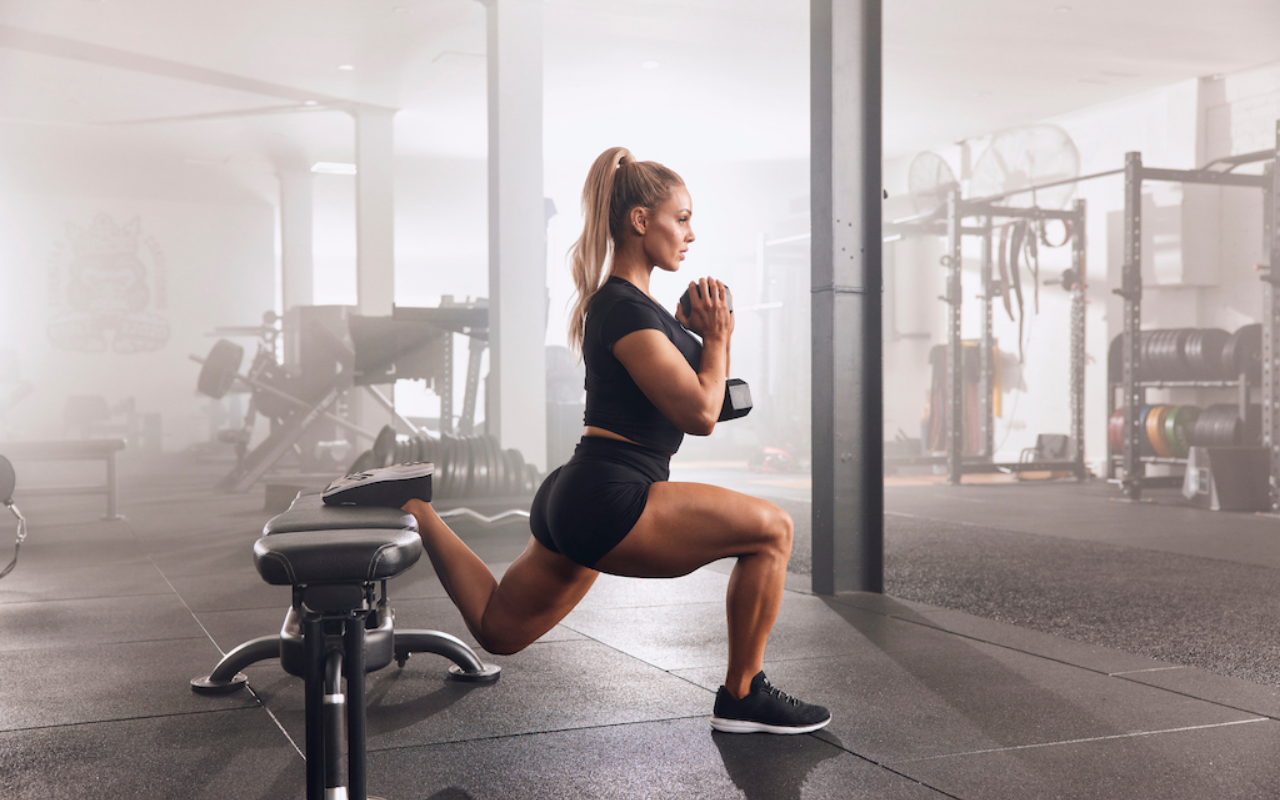
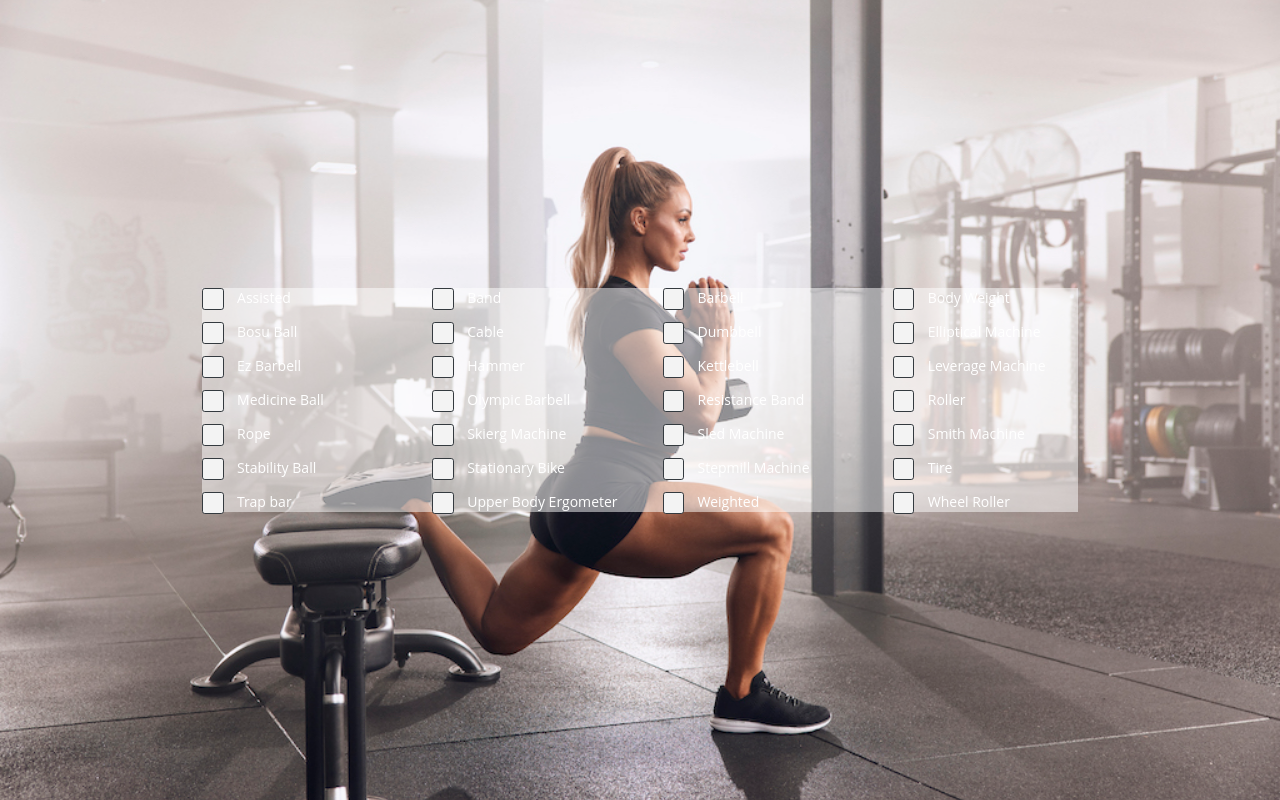
Before and after one commit to Mikoolio41/final_project, a React (Create React App) app in the folder client/: page /profile in a window 1280 px wide. Before the commit this address had no page. Built offline with nearby package versions, Linux system fonts and the light colour scheme.

Commit message:
profile and equip

```diff
--- /dev/null
+++ b/client/src/components/Equipment.css
@@ -0,0 +1,57 @@
+.checkboxContainer {
+  background-color: rgba(255, 255, 255, 0.5);
+  display: grid;
+  grid-template-columns: repeat(4, 1fr);
+  gap: 14px;
+  column-gap: 45px;
+  color: white;
+}
+
+.checkbox-rect input[type="checkbox"] {
+  display: none;
+}
+.checkbox-rect input[type="checkbox"] + label {
+  display: block;
+  position: relative;
+  padding-left: 35px;
+  margin-bottom: 20px;
+  font: 14px/20px "Open Sans", Arial, sans-serif;
+  cursor: pointer;
+  -webkit-user-select: none;
+  -moz-user-select: none;
+  -ms-user-select: none;
+}
+.checkbox-rect input[type="checkbox"]:hover + label:hover {
+  color: rgb(23, 86, 228);
+}
+.checkbox-rect input[type="checkbox"]:hover + label:before {
+  background: #50565a;
+  box-shadow: inset 0px 0px 0px 2px #f7f2f2;
+}
+.checkbox-rect input[type="checkbox"] + label:last-child {
+  margin-bottom: 0;
+}
+.checkbox-rect input[type="checkbox"] + label:before {
+  content: "";
+  display: block;
+  width: 1.4em;
+  height: 1.4em;
+  border: 1px solid #343a3f;
+  border-radius: 0.2em;
+  position: absolute;
+  left: 0;
+  top: 0;
+  -webkit-transition: all 0.2s, background 0.2s ease-in-out;
+  transition: all 0.2s, background 0.2s ease-in-out;
+  background: #f3f3f3;
+}
+.checkbox-rect input[type="checkbox"]:checked + label:before {
+  width: 1.3em;
+  height: 1.3em;
+  border-radius: 0.2em;
+  border: 2px solid #fff;
+  -webkit-transform: rotate(90deg);
+  transform: rotate(90deg);
+  background: #50565a;
+  box-shadow: 0 0 0 1px #000;
+}
--- /dev/null
+++ b/client/src/components/Equipment.js
@@ -0,0 +1,125 @@
+import React from "react";
+import "./Equipment.css";
+
+function Equipment() {
+  return (
+    <div className="checkboxContainer">
+      <div className="checkbox-rect">
+        <input type="checkbox" id="checkbox-rect1" name="check"></input>
+        <label htmlFor="checkbox-rect1">Assisted</label>
+      </div>
+      <div className="checkbox-rect">
+        <input type="checkbox" id="checkbox-rect2" name="check"></input>
+        <label htmlFor="checkbox-rect2">Band</label>
+      </div>
+      <div className="checkbox-rect">
+        <input type="checkbox" id="checkbox-rect3" name="check"></input>
+        <label htmlFor="checkbox-rect3">Barbell</label>
+      </div>
+      <div className="checkbox-rect">
+        <input type="checkbox" id="checkbox-rect4" name="check"></input>
+        <label htmlFor="checkbox-rect4">Body Weight</label>
+      </div>
+      <div className="checkbox-rect">
+        <input type="checkbox" id="checkbox-rect5" name="check"></input>
+        <label htmlFor="checkbox-rect5">Bosu Ball</label>
+      </div>
+      <div className="checkbox-rect">
+        <input type="checkbox" id="checkbox-rect6" name="check"></input>
+        <label htmlFor="checkbox-rect6">Cable</label>
+      </div>
+      <div className="checkbox-rect">
+        <input type="checkbox" id="checkbox-rect7" name="check"></input>
+        <label htmlFor="checkbox-rect7">Dumbbell</label>
+      </div>
+      <div className="checkbox-rect">
+        <input type="checkbox" id="checkbox-rect8" name="check"></input>
+        <label htmlFor="checkbox-rect8">Elliptical Machine</label>
+      </div>
+      <div className="checkbox-rect">
+        <input type="checkbox" id="checkbox-rect9" name="check"></input>
+        <label htmlFor="checkbox-rect9">Ez Barbell</label>
+      </div>
+      <div className="checkbox-rect">
+        <input type="checkbox" id="checkbox-rect10" name="check"></input>
+        <label htmlFor="checkbox-rect10">Hammer</label>
+      </div>
+      <div className="checkbox-rect">
+        <input type="checkbox" id="checkbox-rect11" name="check"></input>
+        <label htmlFor="checkbox-rect11">Kettlebell</label>
+      </div>
+      <div className="checkbox-rect">
+        <input type="checkbox" id="checkbox-rect12" name="check"></input>
+        <label htmlFor="checkbox-rect12">Leverage Machine</label>
+      </div>
+      <div className="item">
+        <div className="checkbox-rect">
+          <input type="checkbox" id="checkbox-rect13" name="check"></input>
+          <label htmlFor="checkbox-rect13">Medicine Ball</label>
+        </div>
+      </div>
+      <div className="checkbox-rect">
+        <input type="checkbox" id="checkbox-rect14" name="check"></input>
+        <label htmlFor="checkbox-rect14">Olympic Barbell</label>
+      </div>
+      <div className="checkbox-rect">
+        <input type="checkbox" id="checkbox-rect15" name="check"></input>
+        <label htmlFor="checkbox-rect15">Resistance Band</label>
+      </div>
+      <div className="checkbox-rect">
+        <input type="checkbox" id="checkbox-rect16" name="check"></input>
+        <label htmlFor="checkbox-rect16">Roller</label>
+      </div>
+      <div className="checkbox-rect">
+        <input type="checkbox" id="checkbox-rect17" name="check"></input>
+        <label htmlFor="checkbox-rect17">Rope</label>
+      </div>
+      <div className="checkbox-rect">
+        <input type="checkbox" id="checkbox-rect18" name="check"></input>
+        <label htmlFor="checkbox-rect18">Skierg Machine</label>
+      </div>
+      <div className="checkbox-rect">
+        <input type="checkbox" id="checkbox-rect19" name="check"></input>
+        <label htmlFor="checkbox-rect19">Sled Machine</label>
+      </div>
+      <div className="checkbox-rect">
+        <input type="checkbox" id="checkbox-rect20" name="check"></input>
+        <label htmlFor="checkbox-rect20">Smith Machine</label>
+      </div>
+      <div className="checkbox-rect">
+        <input type="checkbox" id="checkbox-rect21" name="check"></input>
+        <label htmlFor="checkbox-rect21">Stability Ball</label>
+      </div>
+      <div className="checkbox-rect">
+        <input type="checkbox" id="checkbox-rect22" name="check"></input>
+        <label htmlFor="checkbox-rect22">Stationary Bike</label>
+      </div>
+      <div className="checkbox-rect">
+        <input type="checkbox" id="checkbox-rect23" name="check"></input>
+        <label htmlFor="checkbox-rect23">Stepmill Machine</label>
+      </div>
+      <div className="checkbox-rect">
+        <input type="checkbox" id="checkbox-rect24" name="check"></input>
+        <label htmlFor="checkbox-rect24">Tire</label>
+      </div>
+      <div className="checkbox-rect">
+        <input type="checkbox" id="checkbox-rect25" name="check"></input>
+        <label htmlFor="checkbox-rect25">Trap bar</label>
+      </div>
+      <div className="checkbox-rect">
+        <input type="checkbox" id="checkbox-rect26" name="check"></input>
+        <label htmlFor="checkbox-rect26">Upper Body Ergometer</label>
+      </div>
+      <div className="checkbox-rect">
+        <input type="checkbox" id="checkbox-rect27" name="check"></input>
+        <label htmlFor="checkbox-rect27">Weighted</label>
+      </div>
+      <div className="checkbox-rect">
+        <input type="checkbox" id="checkbox-rect28" name="check"></input>
+        <label htmlFor="checkbox-rect28">Wheel Roller</label>
+      </div>
+    </div>
+  );
+}
+
+export default Equipment;
--- /dev/null
+++ b/client/src/containers/Profile.js
@@ -0,0 +1,12 @@
+import React from "react";
+import Equipment from "../components/Equipment";
+
+function Profile() {
+  return (
+    <div>
+      <Equipment />
+    </div>
+  );
+}
+
+export default Profile;
--- a/client/src/containers/Signup.js
+++ b/client/src/containers/Signup.js
@@ -98,7 +98,9 @@ function Signup() {
               if (e.target.value.match(regexPass) != null) {
                 setPassword({ password: e.target.value });
               } else {
-                alert(`1 Uppercase\n1 Lowercase\n1 Digit\n8-15 Characters`);
+                alert(
+                  `Password must contain at least:\n\n1 Uppercase\n1 Lowercase\n1 Digit\n8-15 Characters`
+                );
               }
             }}
           />
--- a/client/src/index.js
+++ b/client/src/index.js
@@ -7,6 +7,7 @@ import Image from "../src/components/Image";
 import Homepage from "./containers/Homepage";
 import Signup from "./containers/Signup";
 import Login from "./containers/Login";
+import Profile from "./containers/Profile";
 
 const root = ReactDOM.createRoot(document.getElementById("root"));
 root.render(
@@ -16,6 +17,7 @@ root.render(
       <Route path="/register" element={<Signup />} />
       <Route path="/login" element={<Login />} />
       <Route path="/home" element={<Image />} />
+      <Route path="/profile" element={<Profile />} />
     </Routes>
   </BrowserRouter>
 );
```
Also changed, not shown: client/src/components/TrainingPurpose.js (added), 1 other file (tests, documents, lock files or other folders).
